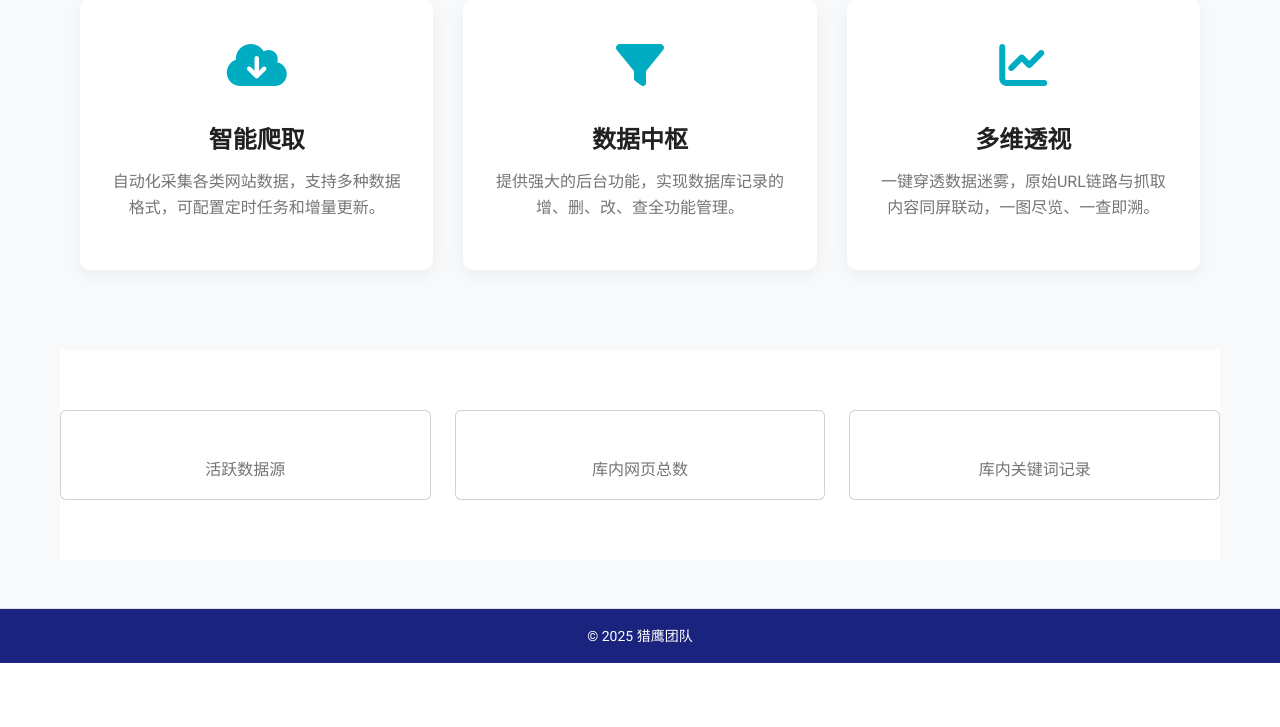
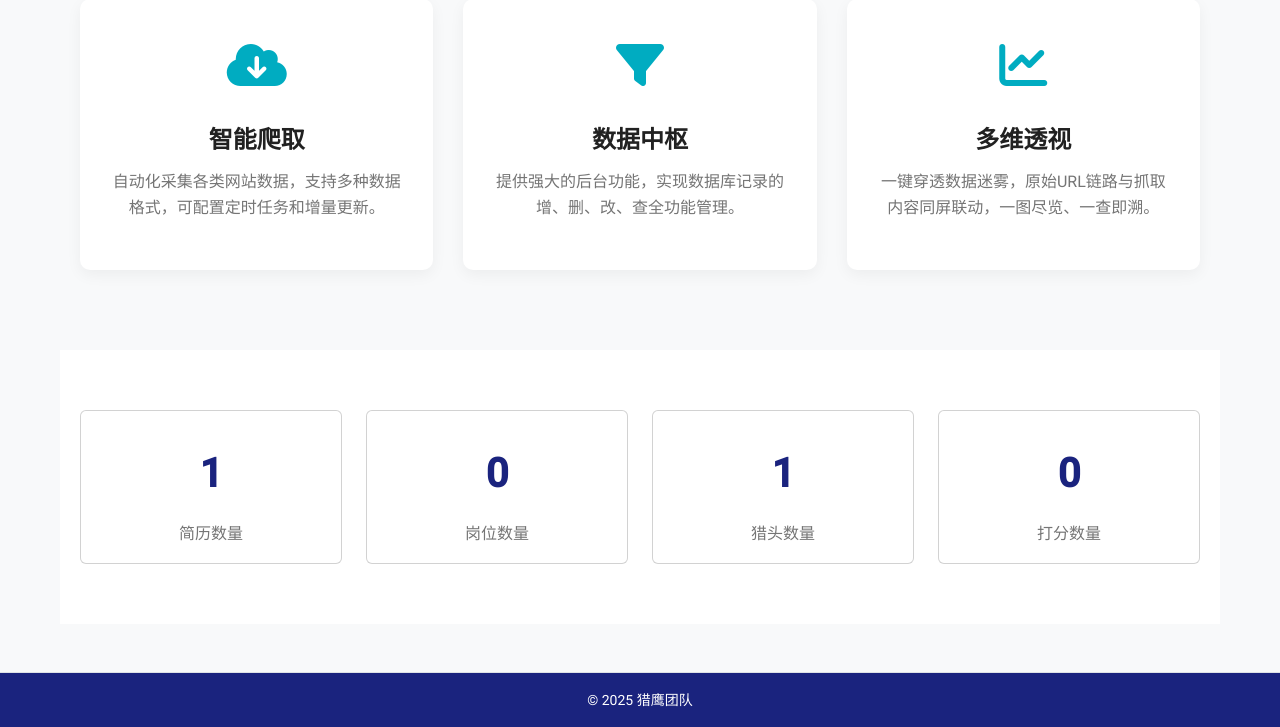
Before and after one commit to mango7789/LieYing, a Django app: page /home/ in a window 1280 px wide. Shown: the part 663-1390 px from the top of the page. Before the commit the page ends 1326 px from the top, so only its background shows below. Run offline with Django 5.2, Linux system fonts and the light colour scheme; data comes from the database, SQL or seed files in the repository; data that the repository does not hold is empty.

Commit message:
统计功能完成

```diff
--- a/lieying/settings.py
+++ b/lieying/settings.py
@@ -42,6 +42,7 @@
     "users.apps.UsersConfig",
     "resumes",
     "jobs",
+    "match",
 ]
 
 MIDDLEWARE = [
--- a/users/templates/users/Main.html
+++ b/users/templates/users/Main.html
@@ -44,23 +44,31 @@
 
 
 <section class="stats mb-5">
-    <div class="row text-center g-4">
-        <div class="col-md-4">
-            <div class="card p-3">
-                <div class="stat-value">{{ website_count }}</div>
-                <div class="stat-label">活跃数据源</div>
+    <div class="container">  <!-- 添加 container 容器 -->
+        <div class="row text-center g-4">  <!-- 确保只有一行 -->
+            <div class="col-md-3">  <!-- 每列占3格（12/4=3） -->
+                <div class="card p-3">
+                    <div class="stat-value">{{ resume_count }}</div>
+                    <div class="stat-label">简历数量</div>
+                </div>
             </div>
-        </div>
-        <div class="col-md-4">
-            <div class="card p-3">
-                <div class="stat-value">{{ page_count }}</div>
-                <div class="stat-label">库内网页总数</div>
+            <div class="col-md-3">
+                <div class="card p-3">
+                    <div class="stat-value">{{ job_count }}</div>
+                    <div class="stat-label">岗位数量</div>
+                </div>
             </div>
-        </div>
-        <div class="col-md-4">
-            <div class="card p-3">
-                <div class="stat-value">{{ keyword_count }}</div>
-                <div class="stat-label">库内关键词记录</div>
+            <div class="col-md-3">
+                <div class="card p-3">
+                    <div class="stat-value">{{ user_count }}</div>
+                    <div class="stat-label">猎头数量</div>
+                </div>
+            </div>
+            <div class="col-md-3">
+                <div class="card p-3">
+                    <div class="stat-value">{{ matching_count }}</div>
+                    <div class="stat-label">打分数量</div>
+                </div>
             </div>
         </div>
     </div>
--- a/users/views.py
+++ b/users/views.py
@@ -5,6 +5,10 @@
 from django.contrib import messages
 from django.views.generic import RedirectView
 from django.conf import settings
+from resumes.models import Resume
+from jobs.models import JobPosition
+from users.models import UserProfile
+from match.models import Matching
 
 
 def root_redirect(request):
@@ -56,4 +60,13 @@
 
 
 def home_view(request):
-    return render(request, "users/Main.html")
+    resume_count = Resume.objects.count()
+    job_count = JobPosition.objects.count()
+    user_count = UserProfile.objects.filter(role="猎头").count()
+    matching_count = Matching.objects.count()
+    return render(request, "users/Main.html", {
+        "resume_count": resume_count,
+        "job_count": job_count,
+        "user_count": user_count,
+        "matching_count": matching_count,
+    })
```
